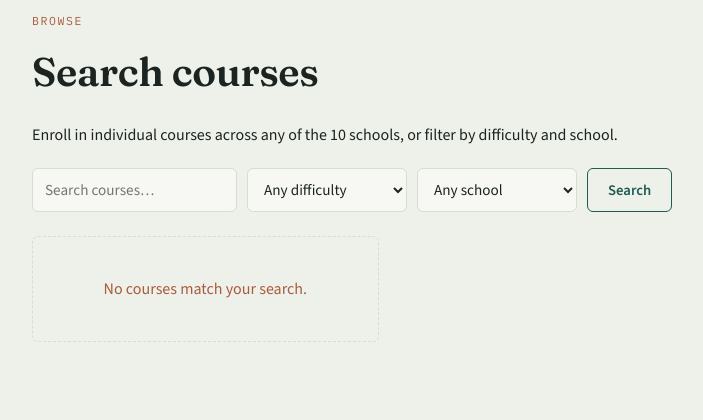
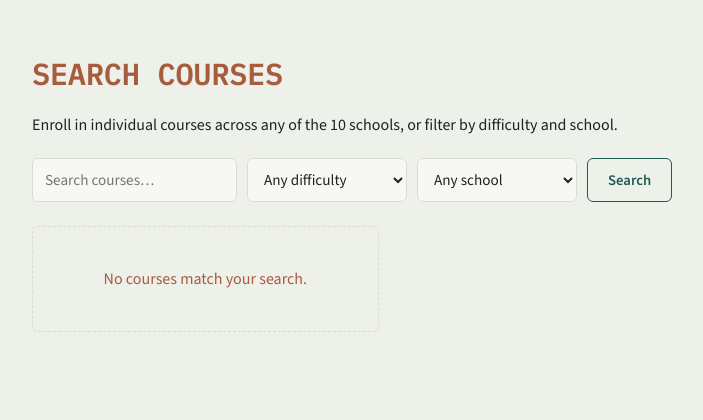
Before and after one commit to remikeks/project-sweep, a Django app: page /courses/ in a window 1280 px wide. Shown: the part 64-484 px from the top of the page, without its empty margins (68-771 px from the left). Run offline with Django 5.2, Linux system fonts and the light colour scheme; data that the repository does not hold is empty; parts of the project's set-up code (start-up, migrations or seed data) failed here and were passed over.

Commit message:
changes to listings pages

```diff
--- a/static/css/style.css
+++ b/static/css/style.css
@@ -142,7 +142,7 @@ a:hover { text-decoration: underline; }
   background: var(--gold);
   border: 1px solid rgba(255,255,255,0.22);
   color: var(--paper);
-  padding: 0;
+  padding: 10px;
   width: 44px;
   height: 44px;
   border-radius: 12px;
--- a/templates/courses/course_list.html
+++ b/templates/courses/course_list.html
@@ -1,8 +1,8 @@
 {% extends "base.html" %}
 {% block title %}Courses — SWEEP{% endblock %}
 {% block content %}
-  <p class="eyebrow">Browse</p>
-  <h1>Search courses</h1>
+<br><br>
+  <h1 class="subheading">Search courses</h1>
   <p class="lede">Enroll in individual courses across any of the 10 schools, or filter by difficulty and school.</p>
 
   <form method="get" class="filter-bar">
--- a/templates/schools/school_list.html
+++ b/templates/schools/school_list.html
@@ -1,8 +1,8 @@
 {% extends "base.html" %}
 {% block title %}Schools — SWEEP{% endblock %}
 {% block content %}
-  <p class="eyebrow">Browse</p>
-  <h1>The 10 schools of SWEEP</h1>
+<br><br>
+  <h1 class="subheading">The 10 schools of SWEEP</h1>
   <p class="lede">Enroll in a school to unlock every course it offers, track progress across all of them, and sit its certification exam once you finish the set.</p>
 
   <form method="get" class="filter-bar">
```
